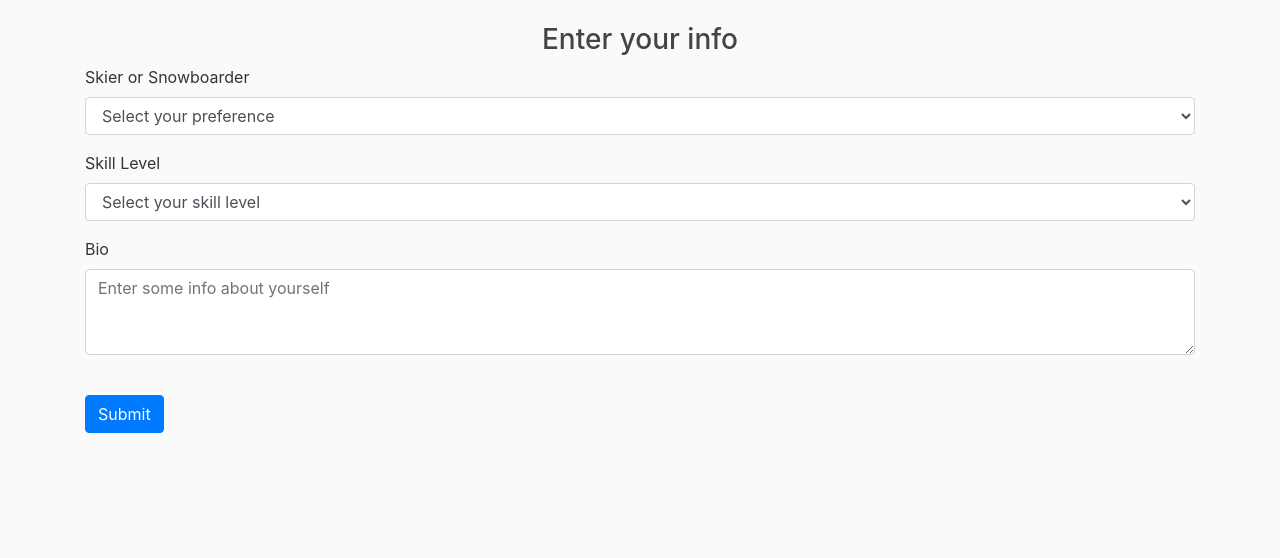
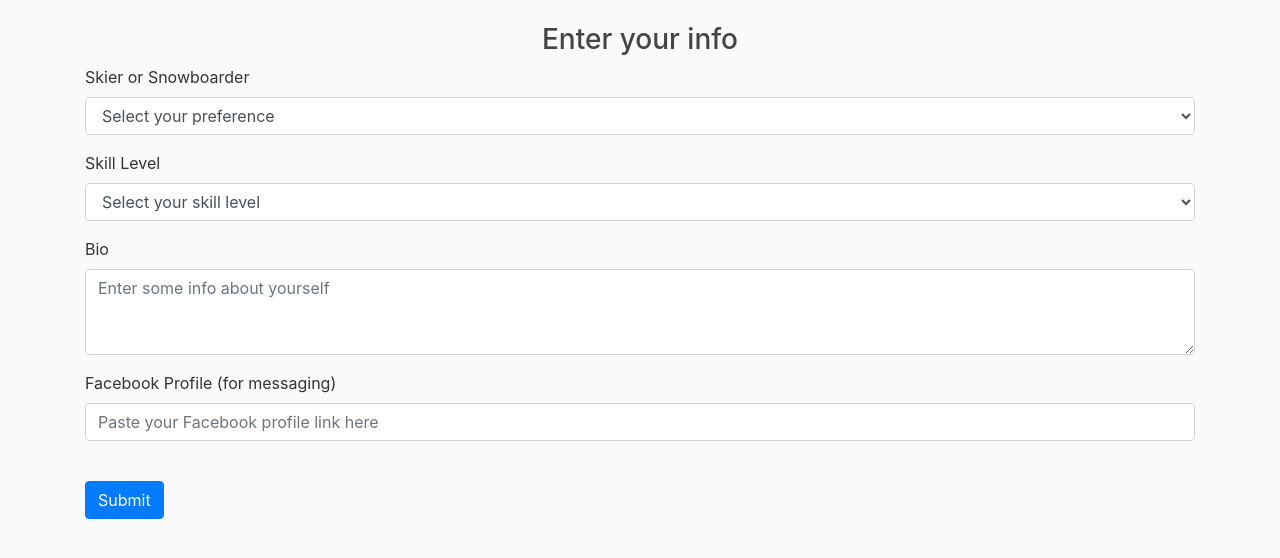
Before and after one commit to halfgreen12/tahoesnowrides.com, a Flask app: page /info in a window 1280 px wide. Shown: the part 57-615 px from the top of the page. Run offline with Flask 2, Linux system fonts and the light colour scheme; the visitor is signed in with stand-in values (Sample User, id 1); some libraries are stand-ins or nearby versions.

Commit message:
users can add their facebook profiles for messaging/connecting.

```diff
--- a/website/auth.py
+++ b/website/auth.py
@@ -66,7 +66,6 @@ def sign_up():
     return render_template("sign_up.html", user=current_user)
 
 
-# TODO: add link for facebook profile
 # page for user to add their snowboard info after signing up
 @auth.route('/info', methods=['GET', 'POST'])
 @login_required
@@ -75,12 +74,14 @@ def info():
         skier_or_snowboarder = request.form.get('skier_or_snowboarder')
         skill_level = request.form.get('skill_level')
         bio = request.form.get('bio')
+        facebook_profile = request.form.get('facebook_profile')
 
         user_id = current_user.id
         user = User.query.filter_by(id=user_id).first()
         user.skier_or_snowboarder = skier_or_snowboarder
         user.skill_level = skill_level
-        user.bio = bio
+        user.bio = bio.strip()
+        user.facebook_profile = facebook_profile.strip()
         db.session.commit()
         flash("Profile complete.", category="success")
         return redirect(url_for('views.home'))
--- a/website/models.py
+++ b/website/models.py
@@ -13,6 +13,7 @@ class User(db.Model, UserMixin):
     skier_or_snowboarder = db.Column(db.String(50))
     skill_level = db.Column(db.String(50))
     bio = db.Column(db.String(1000))
+    facebook_profile = db.Column(db.String(200))
 
     posts = db.relationship('Posts', backref='author', lazy=True)
 
--- a/website/templates/info.html
+++ b/website/templates/info.html
@@ -32,6 +32,14 @@
                  placeholder="Enter some info about yourself"
                  rows="3"></textarea>
         </div>
+        <div class="form-group">
+            <label for="facebook_profile">Facebook Profile (for messaging)</label>
+            <input type="text"
+                   class="form-control"
+                   name="facebook_profile"
+                   id="facebook_profile"
+                   placeholder="Paste your Facebook profile link here">
+        </div>
     <br />
     <button type="submit" class="btn btn-primary">Submit</button>
 </form>
```
Also changed, not shown: website/templates/user_profile.html (+6 -8 lines).
